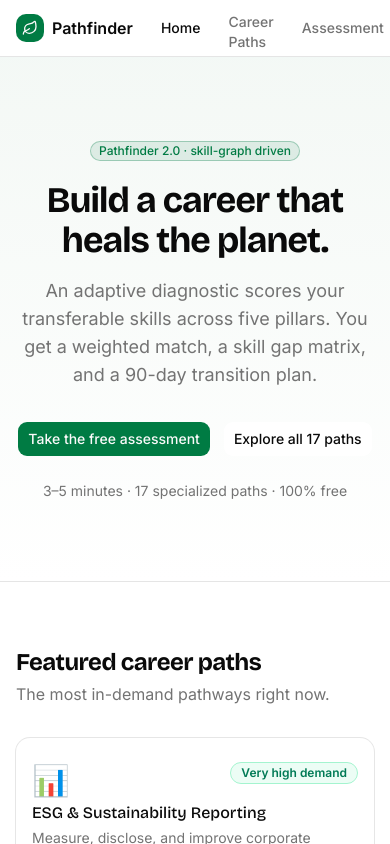
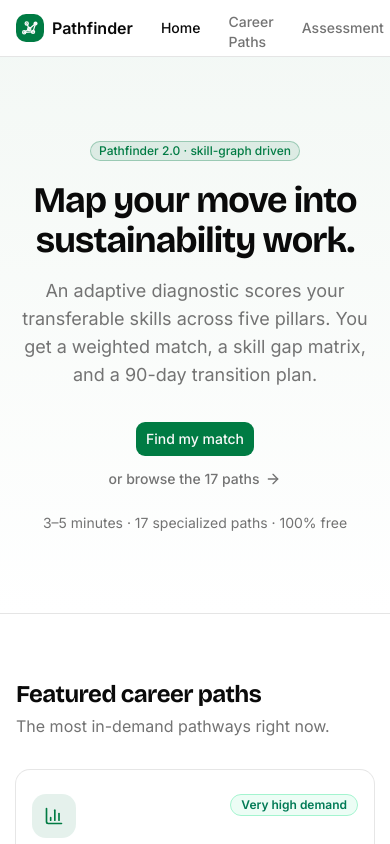
Before and after one commit to lugasraka/sustainability-career-pathfinder2.0, a Next.js app: page / in a window 390 px wide. Shown: the top 844 px of the page. Built offline with nearby package versions, Linux system fonts and the light colour scheme; no server answers.

Commit message:
Differentiate brand: skill-graph logo, lucide path icons replace emojis, focused hero with new headline

```diff
--- a/src/app/page.tsx
+++ b/src/app/page.tsx
@@ -1,18 +1,29 @@
 import Link from "next/link";
-import { ArrowRightIcon, CompassIcon, TargetIcon, Wand2Icon } from "lucide-react";
+import { ArrowRightIcon } from "lucide-react";
 import { buttonVariants } from "@/components/ui/button";
+import { Badge } from "@/components/ui/badge";
+import { PathGrid } from "@/components/explorer/path-grid";
+import { PATHS } from "@/data/paths";
 import { cn } from "@/lib/utils";
-import { Badge } from "@/components/ui/badge";
-import {
-  Card,
-  CardDescription,
-  CardHeader,
-  CardTitle,
-} from "@/components/ui/card";
-import { PathGrid } from "@/components/explorer/path-grid";
-import { PillarChip } from "@/components/shared/pillar-chip";
-import { PATHS } from "@/data/paths";
-import { PILLAR_META, PILLAR_ORDER } from "@/lib/pillars";
+
+const HOW_IT_WORKS = [
+  {
+    step: "Diagnose",
+    text: "Four quick steps on your background, skills, region and work style.",
+  },
+  {
+    step: "Match",
+    text: "The skill-graph engine ranks all 17 paths with transparent scores.",
+  },
+  {
+    step: "Close the gap",
+    text: "Transferable strengths vs. critical missing skills, weighted by demand.",
+  },
+  {
+    step: "Prove it",
+    text: "A 90-day plan with proof-of-work briefs that impress hiring managers.",
+  },
+];
 
 export default function HomePage() {
   return (
@@ -26,22 +37,26 @@
             Pathfinder 2.0 · skill-graph driven
           </Badge>
           <h1 className="mx-auto max-w-3xl text-4xl font-bold tracking-tight text-balance sm:text-6xl">
-            Build a career that heals the planet.
+            Map your move into sustainability work.
           </h1>
           <p className="mx-auto mt-4 max-w-2xl text-lg text-muted-foreground text-pretty">
             An adaptive diagnostic scores your transferable skills across five
             pillars. You get a weighted match, a skill gap matrix, and a 90-day
             transition plan.
           </p>
-          <div className="mt-8 flex flex-wrap items-center justify-center gap-3">
-            <Link href="/assessment" className={buttonVariants({ size: "lg" })}>
-              Take the free assessment
+          <div className="mt-8 flex flex-col items-center gap-3">
+            <Link
+              href="/assessment"
+              className={buttonVariants({ size: "lg" })}
+            >
+              Find my match
             </Link>
             <Link
               href="/careers"
-              className={buttonVariants({ variant: "outline", size: "lg" })}
+              className="inline-flex items-center gap-1.5 text-sm font-medium text-muted-foreground underline-offset-4 hover:text-foreground hover:underline"
             >
-              Explore all 17 paths
+              or browse the 17 paths
+              <ArrowRightIcon aria-hidden className="size-4" />
             </Link>
           </div>
           <p className="mt-6 text-sm text-muted-foreground">
@@ -71,7 +86,7 @@
             <ArrowRightIcon aria-hidden className="size-4" />
           </Link>
         </div>
-        <PathGrid paths={PATHS.slice(0, 8)} />
+        <PathGrid paths={PATHS.slice(0, 6)} />
         <div className="mt-8 text-center sm:hidden">
           <Link
             href="/careers"
@@ -83,74 +98,24 @@
       </section>
 
       <section className="border-t bg-muted/30">
-        <div className="mx-auto max-w-6xl px-4 py-16">
-          <h2 className="mb-8 text-2xl font-bold tracking-tight sm:text-3xl">
+        <div className="mx-auto max-w-6xl px-4 py-12">
+          <h2 className="mb-6 text-xl font-bold tracking-tight">
             How it works
           </h2>
-          <ol className="grid gap-4 md:grid-cols-4">
-            {[
-              { icon: CompassIcon, title: "Diagnose", text: "Background, technical skills, region and work style. Four adaptive steps." },
-              { icon: Wand2Icon, title: "Match", text: "A deterministic skill-graph engine scores all 17 paths against your profile." },
-              { icon: TargetIcon, title: "Close the gap", text: "Transferable strengths vs. critical missing skills, weighted by demand." },
-              { icon: ArrowRightIcon, title: "Prove it", text: "A 90-day plan with proof-of-work briefs that impress hiring managers." },
-            ].map((step, i) => (
-              <li key={step.title}>
-                <Card className="h-full gap-3 py-6">
-                  <CardHeader>
-                    <span className="flex size-10 items-center justify-center rounded-xl bg-primary/10 text-primary">
-                      <step.icon aria-hidden className="size-5" />
-                    </span>
-                    <CardTitle className="text-base">
-                      {i + 1}. {step.title}
-                    </CardTitle>
-                    <CardDescription>{step.text}</CardDescription>
-                  </CardHeader>
-                </Card>
+          <ol className="grid gap-x-8 gap-y-4 sm:grid-cols-2 lg:grid-cols-4">
+            {HOW_IT_WORKS.map((item, i) => (
+              <li key={item.step}>
+                <p className="text-sm font-semibold text-primary">
+                  {i + 1}. {item.step}
+                </p>
+                <p className="mt-1 text-sm text-muted-foreground">
+                  {item.text}
+                </p>
               </li>
             ))}
           </ol>
         </div>
       </section>
-
-      <section className="mx-auto max-w-6xl px-4 py-16">
-        <h2 className="mb-2 text-2xl font-bold tracking-tight sm:text-3xl">
-          Every role is scored across five pillars
-        </h2>
-        <p className="mb-8 text-muted-foreground">
-          The same graph powers your assessment and every pathway requirement
-          matrix.
-        </p>
-        <ul className="flex flex-wrap gap-3">
-          {PILLAR_ORDER.map((pillar) => (
-            <li key={pillar}>
-              <PillarChip pillar={pillar} className="px-3 py-1.5 text-sm" />
-            </li>
-          ))}
-        </ul>
-        <p className="mt-8 text-center text-sm text-muted-foreground">
-          {Object.values(PILLAR_META).length} pillars · {PATHS.length} pathways · one
-          deterministic match engine
-        </p>
-      </section>
-
-      <section className="border-t bg-primary/5">
-        <div className="mx-auto max-w-6xl px-4 py-16 text-center">
-          <h2 className="text-2xl font-bold tracking-tight sm:text-3xl">
-            Find your highest-impact role.
-          </h2>
-          <p className="mx-auto mt-2 max-w-xl text-muted-foreground">
-            The assessment takes 3–5 minutes and saves your progress on your
-            device. No account required.
-          </p>
-          <Link
-            href="/assessment"
-            className={cn(buttonVariants({ size: "lg" }), "mt-6")}
-          >
-            Start the assessment
-            <ArrowRightIcon aria-hidden className="size-4" />
-          </Link>
-        </div>
-      </section>
     </div>
   );
 }
--- a/src/components/explorer/path-card.tsx
+++ b/src/components/explorer/path-card.tsx
@@ -10,6 +10,7 @@
 } from "@/components/ui/card";
 import { DemandBadge } from "@/components/explorer/demand-badge";
 import { FrameworkChip } from "@/components/explorer/framework-chip";
+import { PathIcon } from "@/components/shared/path-icon";
 import type { CareerPath } from "@/types/pathfinder";
 
 export function PathCard({ path }: { path: CareerPath }) {
@@ -21,9 +22,7 @@
       <Card className="flex h-full flex-col gap-3 py-6 transition-all group-hover:border-primary/40 group-hover:shadow-md">
         <CardHeader>
           <div className="flex items-start justify-between gap-2">
-            <span className="text-3xl" aria-hidden>
-              {path.emoji}
-            </span>
+            <PathIcon slug={path.slug} />
             <DemandBadge demand={path.demand} />
           </div>
           <CardTitle className="text-base leading-snug">
--- /dev/null
+++ b/src/components/icons/brand-mark.tsx
@@ -0,0 +1,29 @@
+export function BrandMark({ className }: { className?: string }) {
+  return (
+    <span
+      className={`inline-flex shrink-0 items-center justify-center rounded-lg bg-primary text-primary-foreground ${className ?? ""}`}
+    >
+      <svg
+        xmlns="http://www.w3.org/2000/svg"
+        viewBox="0 0 24 24"
+        className="size-[72%]"
+        stroke="currentColor"
+        strokeWidth={1.5}
+        strokeLinecap="round"
+        fill="none"
+        aria-hidden="true"
+      >
+        <line x1="5" y1="17" x2="11" y2="13" />
+        <line x1="11" y1="13" x2="8" y2="6.5" />
+        <line x1="5" y1="17" x2="15.5" y2="16.5" />
+        <line x1="11" y1="13" x2="18.5" y2="6.5" />
+        <line x1="15.5" y1="16.5" x2="18.5" y2="6.5" />
+        <circle cx="5" cy="17" r="1.9" />
+        <circle cx="11" cy="13" r="1.9" />
+        <circle cx="8" cy="6.5" r="1.9" />
+        <circle cx="15.5" cy="16.5" r="1.9" />
+        <circle cx="18.5" cy="6.5" r="2.4" fill="currentColor" stroke="none" />
+      </svg>
+    </span>
+  );
+}
--- a/src/components/layout/site-footer.tsx
+++ b/src/components/layout/site-footer.tsx
@@ -1,15 +1,13 @@
 import Link from "next/link";
-import { LeafIcon } from "lucide-react";
 import { GithubIcon } from "@/components/icons/github-icon";
+import { BrandMark } from "@/components/icons/brand-mark";
 
 export function SiteFooter() {
   return (
     <footer className="border-t bg-muted/40">
       <div className="mx-auto flex max-w-6xl flex-col items-center justify-between gap-4 px-4 py-8 sm:flex-row">
         <div className="flex items-center gap-2 text-sm font-medium">
-          <span className="flex size-6 items-center justify-center rounded-md bg-primary text-primary-foreground">
-            <LeafIcon aria-hidden className="size-3.5" />
-          </span>
+          <BrandMark className="size-6" />
           Sustainability Career Pathfinder 2.0
         </div>
         <nav aria-label="Footer navigation">
--- a/src/components/layout/site-header.tsx
+++ b/src/components/layout/site-header.tsx
@@ -2,9 +2,9 @@
 
 import Link from "next/link";
 import { usePathname } from "next/navigation";
-import { LeafIcon } from "lucide-react";
+import { BrandMark } from "@/components/icons/brand-mark";
+import { ThemeToggle } from "@/components/layout/theme-toggle";
 import { buttonVariants } from "@/components/ui/button";
-import { ThemeToggle } from "@/components/layout/theme-toggle";
 import { cn } from "@/lib/utils";
 
 const NAV_LINKS = [
@@ -20,9 +20,7 @@
     <header className="sticky top-0 z-40 border-b bg-background/80 backdrop-blur supports-[backdrop-filter]:bg-background/60">
       <div className="mx-auto flex h-14 max-w-6xl items-center justify-between gap-4 px-4">
         <Link href="/" className="flex items-center gap-2 font-semibold">
-          <span className="flex size-7 items-center justify-center rounded-lg bg-primary text-primary-foreground">
-            <LeafIcon aria-hidden className="size-4" />
-          </span>
+          <BrandMark className="size-7" />
           <span className="hidden sm:inline">Sustainability Pathfinder</span>
           <span className="sm:hidden">Pathfinder</span>
         </Link>
--- a/src/components/results/match-score-card.tsx
+++ b/src/components/results/match-score-card.tsx
@@ -10,6 +10,7 @@
 } from "@/components/ui/card";
 import { DemandBadge } from "@/components/explorer/demand-badge";
 import { PillarRadar } from "@/components/results/pillar-radar";
+import { PathIcon } from "@/components/shared/path-icon";
 import { PATH_BY_SLUG } from "@/data/paths";
 import { PILLAR_META } from "@/lib/pillars";
 import { useCountUp } from "@/lib/hooks/use-count-up";
@@ -52,9 +53,7 @@
       <CardHeader>
         <div className="flex items-start justify-between gap-3">
           <div className="flex items-center gap-3">
-            <span className="text-3xl" aria-hidden>
-              {path.emoji}
-            </span>
+            <PathIcon slug={path.slug} />
             <div>
               <p className="text-xs font-semibold uppercase tracking-wide text-muted-foreground">
                 Match #{rank}
--- /dev/null
+++ b/src/components/shared/path-icon.tsx
@@ -0,0 +1,22 @@
+import { PATH_ICONS } from "@/data/path-icons";
+import { cn } from "@/lib/utils";
+
+export function PathIcon({
+  slug,
+  className,
+}: {
+  slug: string;
+  className?: string;
+}) {
+  const Icon = PATH_ICONS[slug];
+  return (
+    <span
+      className={cn(
+        "flex size-11 shrink-0 items-center justify-center rounded-xl bg-primary/10 text-primary [&_svg]:size-5",
+        className
+      )}
+    >
+      {Icon ? <Icon aria-hidden /> : null}
+    </span>
+  );
+}
--- /dev/null
+++ b/src/data/path-icons.ts
@@ -0,0 +1,40 @@
+import type { LucideIcon } from "lucide-react";
+import {
+  BirdIcon,
+  Building2Icon,
+  ChartColumnIcon,
+  CompassIcon,
+  FolderKanbanIcon,
+  GraduationCapIcon,
+  HandshakeIcon,
+  LandmarkIcon,
+  LinkIcon,
+  MegaphoneIcon,
+  MicroscopeIcon,
+  PiggyBankIcon,
+  RecycleIcon,
+  SearchIcon,
+  SproutIcon,
+  TrendingUpIcon,
+  ZapIcon,
+} from "lucide-react";
+
+export const PATH_ICONS: Record<string, LucideIcon> = {
+  "esg-reporting": ChartColumnIcon,
+  "climate-policy": LandmarkIcon,
+  "climate-communications": MegaphoneIcon,
+  "carbon-markets": TrendingUpIcon,
+  "renewable-energy": ZapIcon,
+  "sustainability-data": MicroscopeIcon,
+  "sustainable-supply-chain": LinkIcon,
+  "circular-economy": RecycleIcon,
+  "biodiversity-conservation": BirdIcon,
+  "green-building": Building2Icon,
+  "environmental-consulting": CompassIcon,
+  "community-sustainability": SproutIcon,
+  "education-capacity-building": GraduationCapIcon,
+  "programs-project-management": FolderKanbanIcon,
+  "partnerships-stakeholder-engagement": HandshakeIcon,
+  "research-knowledge-management": SearchIcon,
+  "grant-writing-mobilization": PiggyBankIcon,
+};
--- a/src/types/pathfinder.ts
+++ b/src/types/pathfinder.ts
@@ -43,7 +43,6 @@
 export interface CareerPath {
   slug: string;
   title: string;
-  emoji: string;
   tagline: string;
   overview: string[];
   demand: DemandLevel;
```
Also changed, not shown: src/app/careers/[slug]/page.tsx (+6 -6 lines), src/data/paths.ts (+0 -17 lines), src/app/icon.svg, 1 other file (tests, documents, lock files or other folders).
